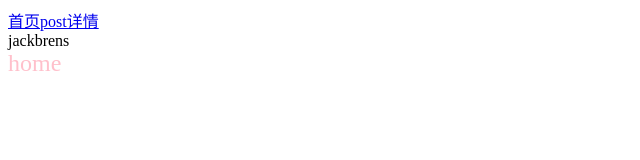
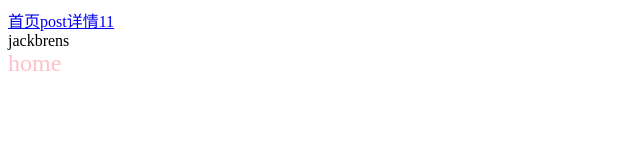
Before and after one commit to jackbrens/nuxt3-app, a Nuxt app: page / in a window 1280 px wide. Shown: the top 160 px of the page, without its empty margins (0-640 px from the left). Built offline with nearby package versions, Linux system fonts and the light colour scheme.

Commit message:
feat: 🚀 测试commitlint

```diff
--- a/components/TheHeader.vue
+++ b/components/TheHeader.vue
@@ -1,7 +1,7 @@
 <template>
 	<div>
 		<NuxtLink to="/">首页</NuxtLink>
-		<NuxtLink to="/post/234">post详情</NuxtLink>
+		<NuxtLink to="/post/234">post详情11</NuxtLink>
 	</div>
 </template>
 
```
